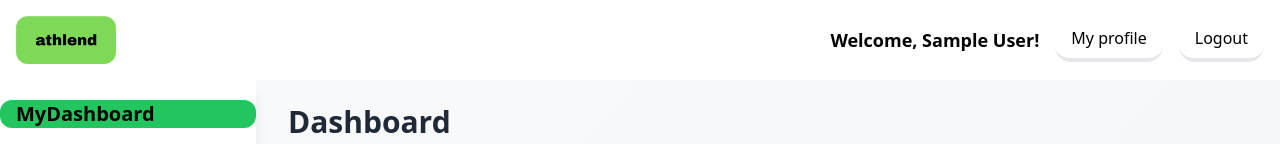
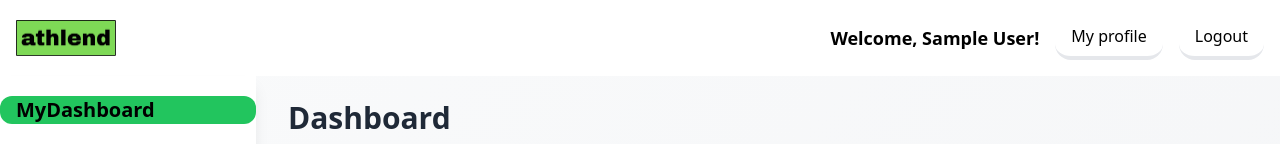
Before and after one commit to balwinder18/Athlend, a Next.js app: page /profile in a window 1280 px wide. Shown: the top 144 px of the page. Built offline with nearby package versions, Linux system fonts and the light colour scheme; no server answers; sample sign-in values are in the browser's storage.

Commit message:
logo updated

```diff
--- a/components/Navbar.jsx
+++ b/components/Navbar.jsx
@@ -11,7 +11,7 @@ import logoathlend from '../public/images/logoathlend.png'
 import athlendsvg from '../public/images/athlendsvg.svg'
 import athlendlogonew from '../public/images/athlendlogonew.png'
 import athlendlogo from '../public/images/athlendlogo.jpg'
-
+import logofinal from '../public/images/logofinal.jpg'
 export default function Navbar() {
   const { data: session, status } = useSession();
   const router = useRouter();
@@ -64,7 +64,7 @@ export default function Navbar() {
 
 <nav className="hidden shadow-md p-4 lg:flex justify-between items-center">
   <Link href='/'>
-    <Image src={athlendlogo} alt="Athlend" height={100} width={100} className="rounded-xl"/>
+    <Image src={logofinal} alt="Athlend" height={100} width={100} className=""/>
   </Link>
 
   {session ? (
@@ -97,7 +97,7 @@ export default function Navbar() {
 {/* Mobile Navbar (shown on small screens) */}
 <nav className="lg:hidden shadow-md p-4 flex justify-between items-center">
   <Link href='/'>
-    <Image src={athlendlogo} alt="Athlend" height={70} width={70} className="rounded-xl"/>
+    <Image src={logofinal} alt="Athlend" height={70} width={70} className=""/>
   </Link>
 
   <button
```
Also changed, not shown: public/images/logofinal.jpg (added).
